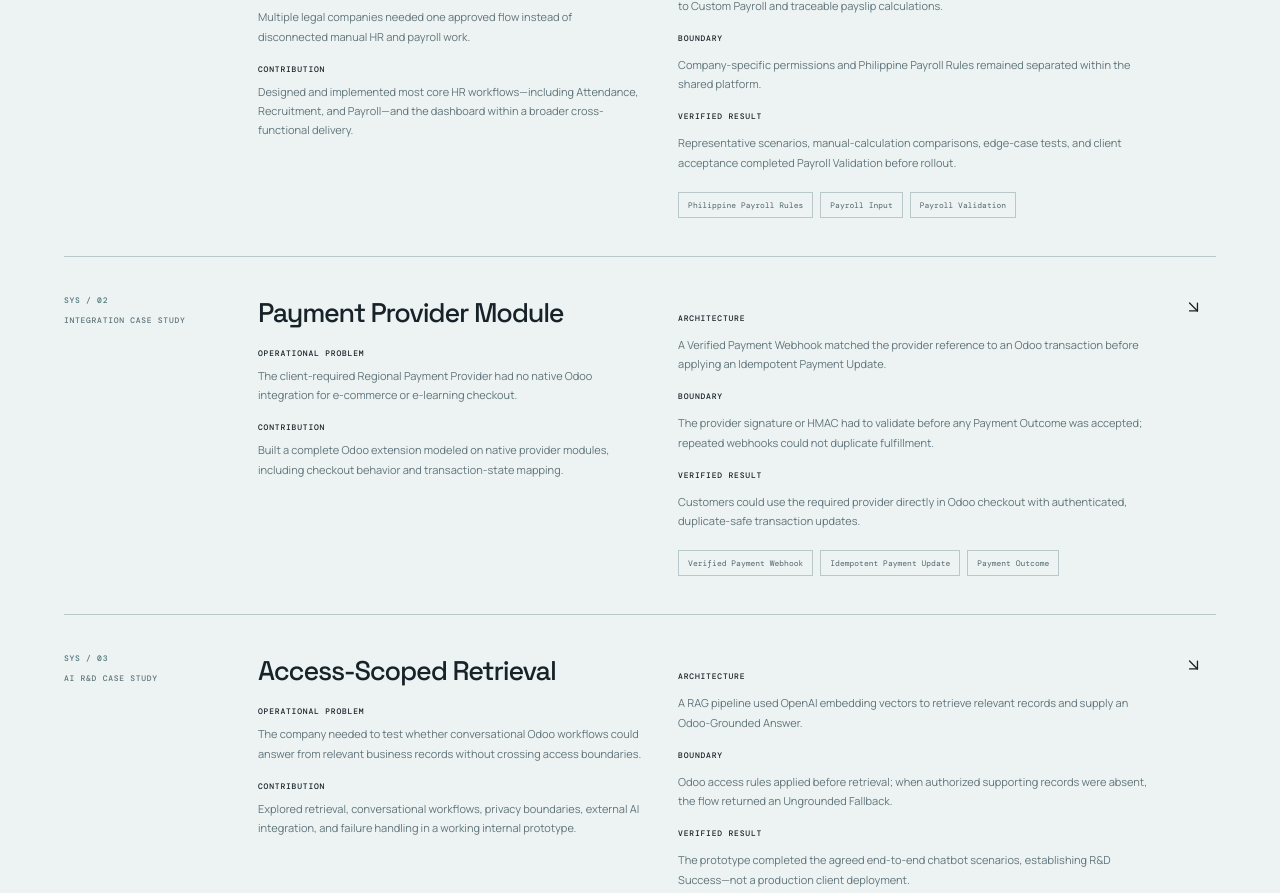
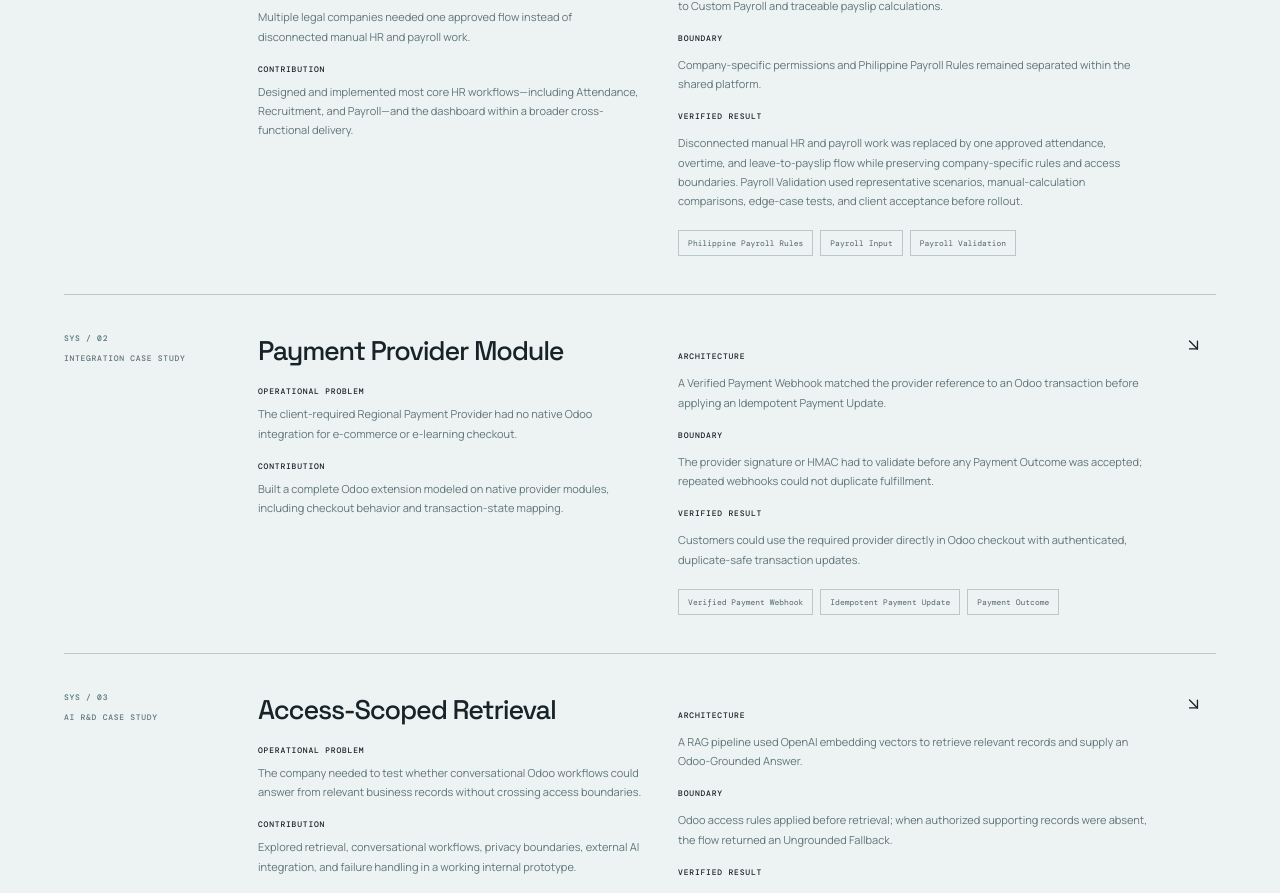
Before and after one commit to systemeror12/Portfolio, a React (Vite) app: page / in a window 1280 px wide. Shown: the part 1133-2026 px from the top of the page. Built offline with nearby package versions, Linux system fonts and the light colour scheme; a web font is replaced by a local one.

Commit message:
fix: state verified HRIS outcome (#1)

```diff
--- a/src/content.ts
+++ b/src/content.ts
@@ -11,7 +11,7 @@ export type ProjectEvidence = {
 }
 
 export const projectEvidence: ProjectEvidence[] = [
-  { key:'lead', type:'Lead Case Study', title:'Multi-Company HRIS', problem:'Multiple legal companies needed one approved flow instead of disconnected manual HR and payroll work.', contribution:'Designed and implemented most core HR workflows—including Attendance, Recruitment, and Payroll—and the dashboard within a broader cross-functional delivery.', architecture:'One shared Odoo deployment connected approved attendance, overtime, and leave records to Custom Payroll and traceable payslip calculations.', boundary:'Company-specific permissions and Philippine Payroll Rules remained separated within the shared platform.', result:'Representative scenarios, manual-calculation comparisons, edge-case tests, and client acceptance completed Payroll Validation before rollout.', signals:['Philippine Payroll Rules','Payroll Input','Payroll Validation'] },
+  { key:'lead', type:'Lead Case Study', title:'Multi-Company HRIS', problem:'Multiple legal companies needed one approved flow instead of disconnected manual HR and payroll work.', contribution:'Designed and implemented most core HR workflows—including Attendance, Recruitment, and Payroll—and the dashboard within a broader cross-functional delivery.', architecture:'One shared Odoo deployment connected approved attendance, overtime, and leave records to Custom Payroll and traceable payslip calculations.', boundary:'Company-specific permissions and Philippine Payroll Rules remained separated within the shared platform.', result:'Disconnected manual HR and payroll work was replaced by one approved attendance, overtime, and leave-to-payslip flow while preserving company-specific rules and access boundaries. Payroll Validation used representative scenarios, manual-calculation comparisons, edge-case tests, and client acceptance before rollout.', signals:['Philippine Payroll Rules','Payroll Input','Payroll Validation'] },
   { key:'integration', type:'Integration Case Study', title:'Payment Provider Module', problem:'The client-required Regional Payment Provider had no native Odoo integration for e-commerce or e-learning checkout.', contribution:'Built a complete Odoo extension modeled on native provider modules, including checkout behavior and transaction-state mapping.', architecture:'A Verified Payment Webhook matched the provider reference to an Odoo transaction before applying an Idempotent Payment Update.', boundary:'The provider signature or HMAC had to validate before any Payment Outcome was accepted; repeated webhooks could not duplicate fulfillment.', result:'Customers could use the required provider directly in Odoo checkout with authenticated, duplicate-safe transaction updates.', signals:['Verified Payment Webhook','Idempotent Payment Update','Payment Outcome'] },
   { key:'research', type:'AI R&D Case Study', title:'Access-Scoped Retrieval', problem:'The company needed to test whether conversational Odoo workflows could answer from relevant business records without crossing access boundaries.', contribution:'Explored retrieval, conversational workflows, privacy boundaries, external AI integration, and failure handling in a working internal prototype.', architecture:'A RAG pipeline used OpenAI embedding vectors to retrieve relevant records and supply an Odoo-Grounded Answer.', boundary:'Odoo access rules applied before retrieval; when authorized supporting records were absent, the flow returned an Ungrounded Fallback.', result:'The prototype completed the agreed end-to-end chatbot scenarios, establishing R&D Success—not a production client deployment.', signals:['Odoo-Grounded Answer','Access-Scoped Retrieval','Ungrounded Fallback'] },
 ]
```
